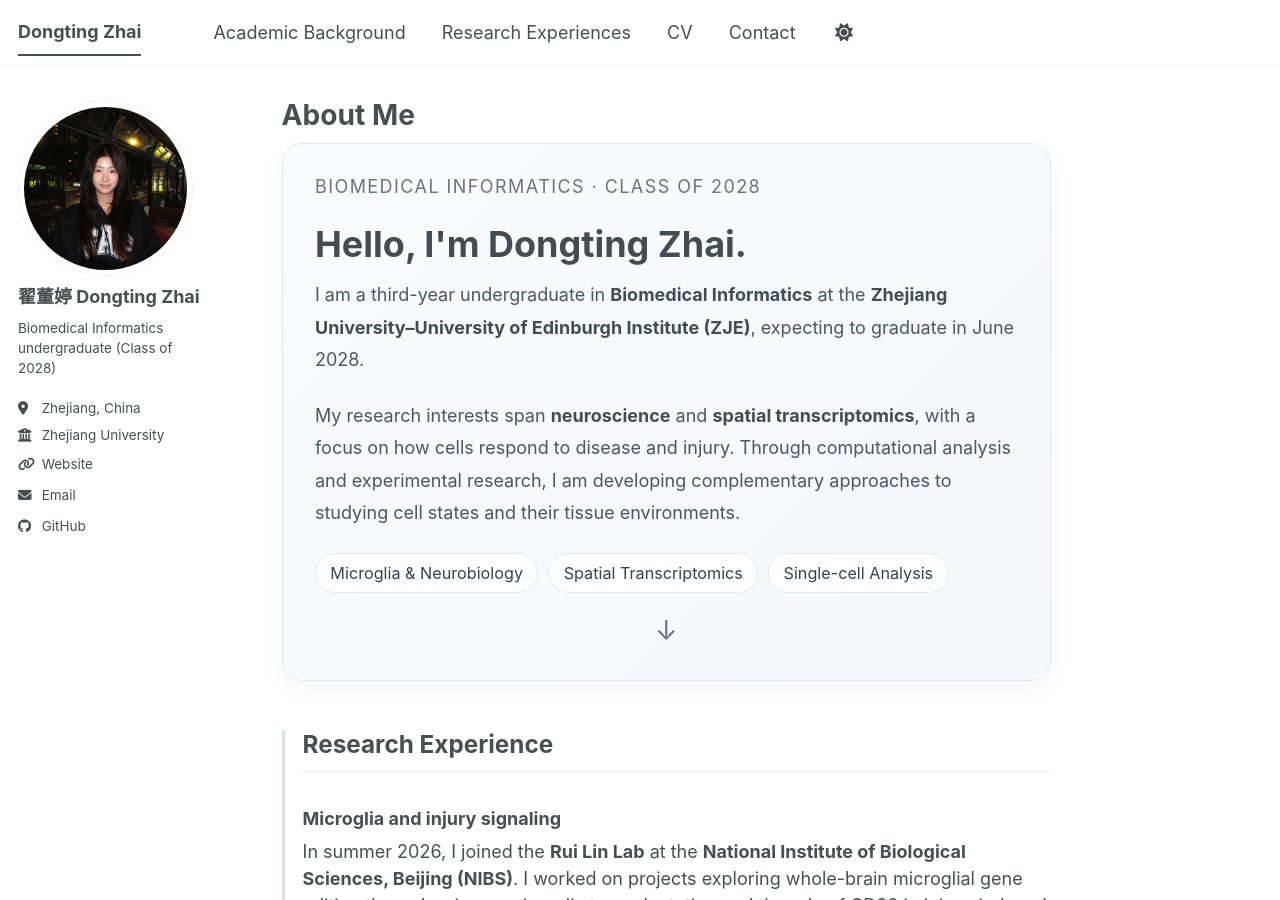
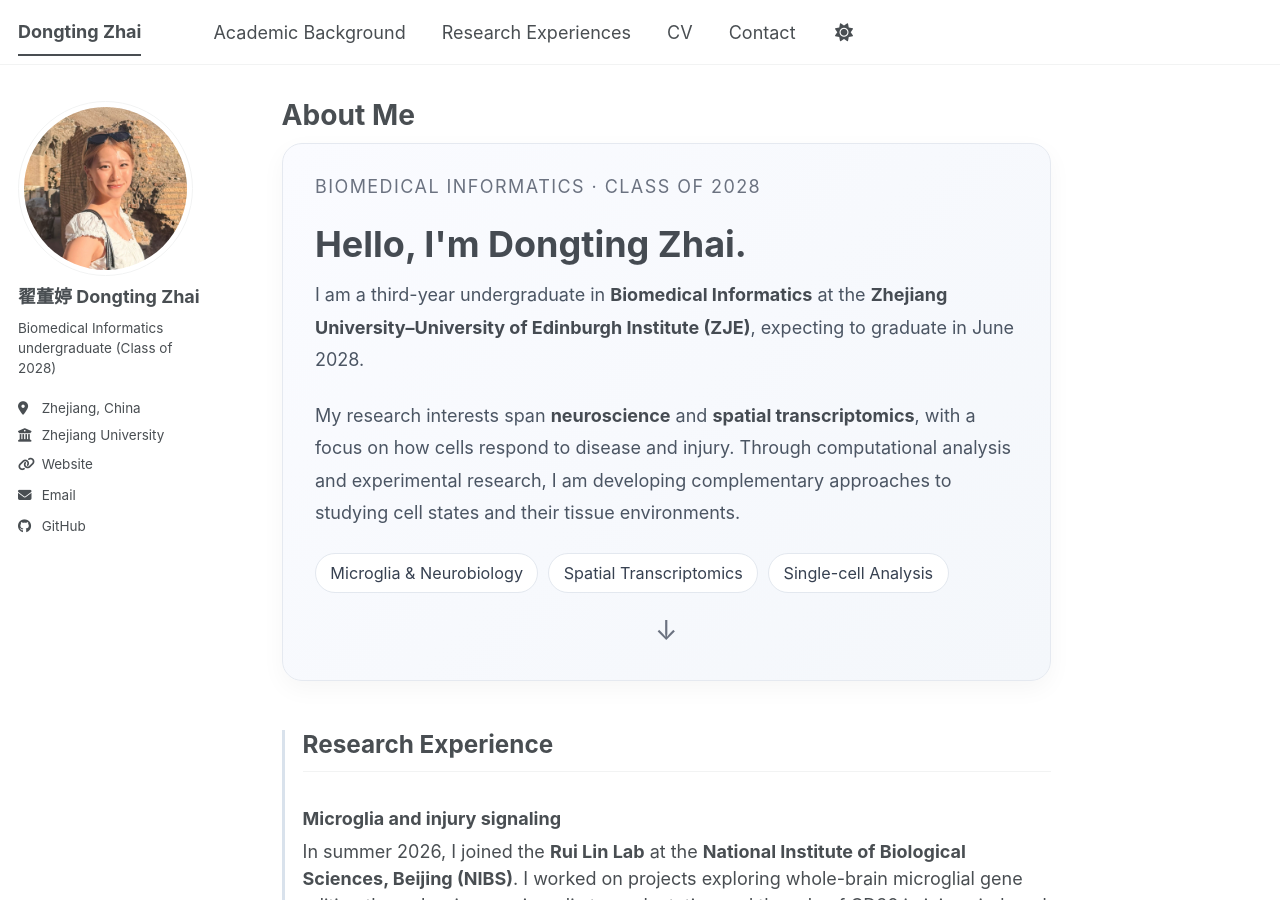
Before and after one commit to Iris1618/Iris1618.github.io, a Jekyll site: the page built from _pages/about.md, in a window 1280 px wide and 900 px high. Built offline with Jekyll 4.4.1, drawn with Linux system fonts in a browser that asks for light colours; a script bundle is joined from its source files by our own code; library files that are not in the unit come from our copies.

Commit message:
Update profile portrait with selected crop

```diff
--- a/_config.yml
+++ b/_config.yml
@@ -23,7 +23,7 @@ repository               : "Iris1618/Iris1618.github.io"
 #               Additional customization can be done by editing /_includes/author-profile.html
 author:
   # Biographic information
-  avatar           : "profile.png"
+  avatar           : "profile-new-wide.jpg"
   name             : "翟董婷 Dongting Zhai"
   pronouns         : # example "she/her"
   bio              : "Biomedical Informatics undergraduate (Class of 2028)"
```
Also changed, not shown: images/profile-new-wide.jpg (added).
